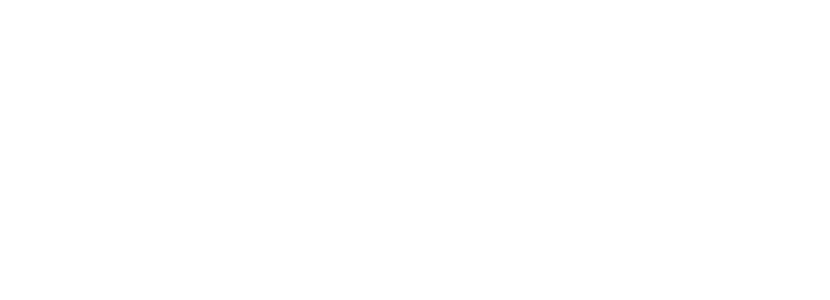
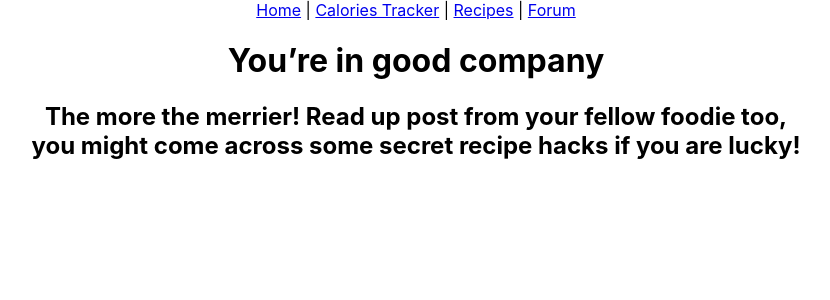
Before and after one commit to joykwokll/Foodie-Diary, a React (Create React App) app: page /Forum in a window 1280 px wide. Before the commit this address had no page. Shown: the top 300 px of the page, without its empty margins (224-1054 px from the left). Built offline with nearby package versions, Linux system fonts and the light colour scheme.

Commit message:
added forum

```diff
--- a/src/App.js
+++ b/src/App.js
@@ -14,7 +14,8 @@ function App() {
     <div className="App">
       <Link to="/">Home</Link> | {" "}
       <Link to="/Calories_Tracker" >Calories Tracker</Link> | {" "}
-      <Link to="/Recipes">Recipes</Link>
+      <Link to="/Recipes">Recipes</Link> | {" "}
+      <Link to="/Forum">Forum</Link>
       <Outlet/>
 
     </div>
--- a/src/Routes/CaloriesTracker.js
+++ b/src/Routes/CaloriesTracker.js
@@ -64,6 +64,9 @@ function CaloriesTracker() {
 
   return (
     <div>
+      <h1>Count your calories count per meal.
+        <br/> Keep track of your daily intake!</h1>
+
       <Search keyword={keyword} onChange={changeHandler} onClick={clickHandler} onKeyDown={onKeyDownHandler} />
 
       {food.map((data, index) => {
--- a/src/Routes/Components/Forum.js
+++ b/src/Routes/Forum.js
@@ -4,7 +4,8 @@ function Forum() {
     return (
         <div className = 'Forum'>
             <h1>You’re in good company</h1>
-            <h2>The more the merrier! Read up post from your fellow foodie too, you might come across some secret recipe hacks if you are lucky!</h2>
+            <h2>The more the merrier! Read up post from your fellow foodie too,
+                <br/> you might come across some secret recipe hacks if you are lucky!</h2>
         </div>
     )
 }
--- a/src/Routes/Recipes.js
+++ b/src/Routes/Recipes.js
@@ -4,6 +4,8 @@ function Recipes() {
     return (
         <div className = 'Recipes'>
             <h1>What do you crave today?</h1>
+            <h2>Popular and easy recipes can be found here too!
+                <br/> Start eating healthy with us today~</h2>
         </div>
     )
 }
--- a/src/index.js
+++ b/src/index.js
@@ -7,6 +7,7 @@ import {BrowserRouter, Routes, Route} from 'react-router-dom';
 import Home from './Routes/Home';
 import CaloriesTracker from './Routes/CaloriesTracker';
 import Recipes from './Routes/Recipes';
+import Forum from './Routes/Forum';
 
 ReactDOM.render(
   <BrowserRouter>
@@ -15,6 +16,7 @@ ReactDOM.render(
         <Route index element = {<Home />} />
         <Route path = "Calories_Tracker" element = {<CaloriesTracker />} />
         <Route path = "Recipes" element = {<Recipes />} />
+        <Route path = "Forum" element = {<Forum />} />
       </Route>
     </Routes>
   </BrowserRouter>,
```
